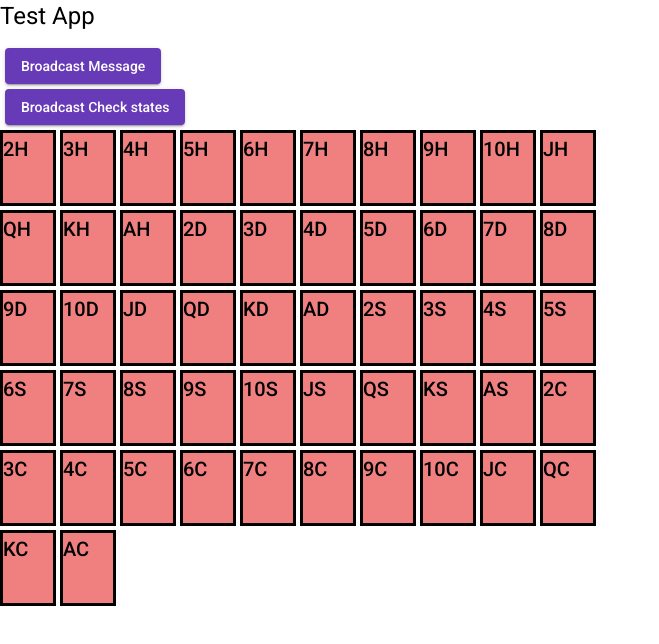
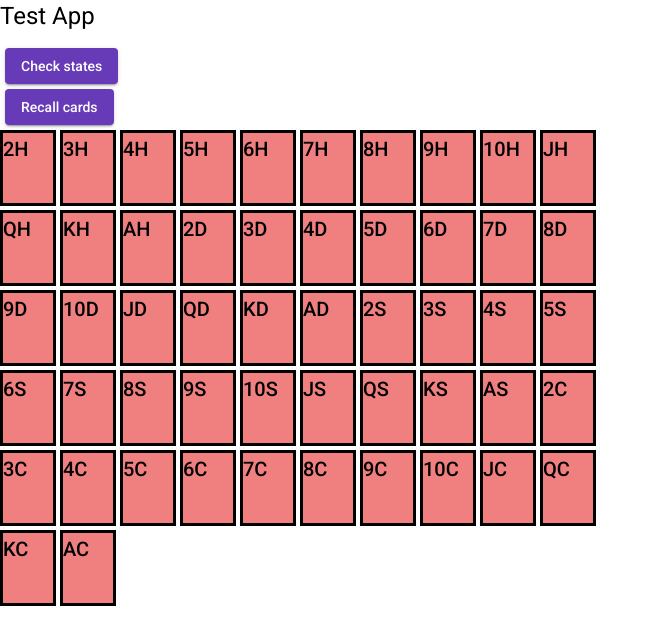
Before and after one commit to bajohn/rf, an Angular app in the folder frontend/: page / in a window 1280 px wide. Shown: the top 644 px of the page, without its empty margins (0-659 px from the left). Built offline with nearby package versions, Linux system fonts and the light colour scheme; no server answers.

Commit message:
basic recall function

```diff
--- a/frontend/src/app/app.component.html
+++ b/frontend/src/app/app.component.html
@@ -1,16 +1,16 @@
 <h1>
     Test App
 </h1>
+
 <div class="pad-btn">
-    <button button mat-raised-button color="primary" class="pad-btn" (click)="click_broadcast()"> Broadcast
-        Message</button>
+    <button button mat-raised-button color="primary" class="pad-btn" (click)="click_check()">
+        Check states</button>
 </div>
 
 <div class="pad-btn">
-    <button button mat-raised-button color="primary" class="pad-btn" (click)="click_check()"> Broadcast
-        Check states</button>
+    <button button mat-raised-button color="primary" class="pad-btn" (click)="click_recall()">
+        Recall cards</button>
 </div>
-
 <!-- <div class="pad-btn">
     <button button mat-raised-button color="primary" class="pad-btn" (click)="move_box(10,10)"> Move Box
     </button>
--- a/frontend/src/app/app.component.ts
+++ b/frontend/src/app/app.component.ts
@@ -52,8 +52,24 @@ export class AppComponent implements OnInit {
 
   }
 
-  click_check(){
+  click_check() {
     console.log(this.cardData);
+  }
+
+  click_recall() {
+    for (let data of this.cardData) {
+
+
+
+      data.cardPosition = { x: 0, y: 0 }
+
+    }
+    const posMsg = {
+      x: 0,
+      y: 0,
+      cardValue: 'all'
+    };
+    this.ws.sendToWs('card-move-end', posMsg);
   }
 
 
--- a/frontend/src/app/subcomponents/card/card.component.ts
+++ b/frontend/src/app/subcomponents/card/card.component.ts
@@ -18,7 +18,7 @@ export class CardComponent implements OnInit {
 
   @Output() cardPositionChange = new EventEmitter<{ x: number, y: number }>();
 
-
+  groups = ['all']
 
   boxBeingDragged = false;
   faceUp = true;
@@ -52,20 +52,19 @@ export class CardComponent implements OnInit {
 
 
   sendMove(xyPos: position, action: 'card-move-start' | 'card-move-end') {
-    const startMsg = {
+    const posMsg = {
       x: xyPos.x,
       y: xyPos.y,
       cardValue: this.cardValue
     };
-    // this.cardPosition = xyPos;
     this.cardPositionChange.emit(xyPos);
-    this.ws.sendToWs(action, startMsg);
+    this.ws.sendToWs(action, posMsg);
   }
 
 
   parseMsgFromWs(data: iWsMsg) {
     console.log('parse');
-    if (data.action === 'card-move-end' && data.message['cardValue'] === this.cardValue) {
+    if (data.action === 'card-move-end' && (data.message['cardValue'] === this.cardValue || data.message['cardValue'] === 'all')) {
       this.cardPositionChange.emit({ x: Number(data.message['x']), y: Number(data.message['y']) });
       this.cardPosition = { x: Number(data.message['x']), y: Number(data.message['y']) }
     }
```
Also changed, not shown: 1 other file (tests, documents, lock files or other folders).
